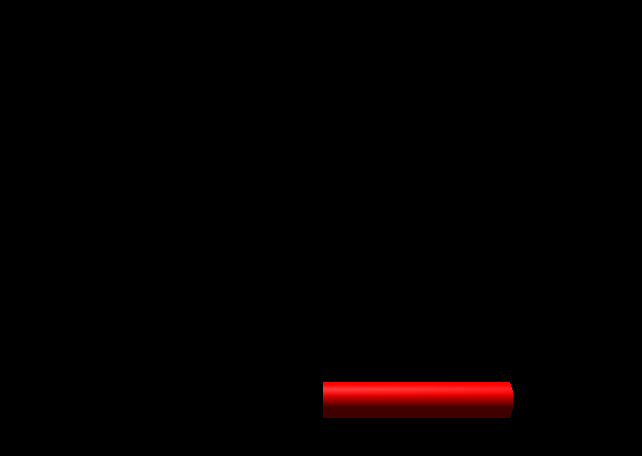
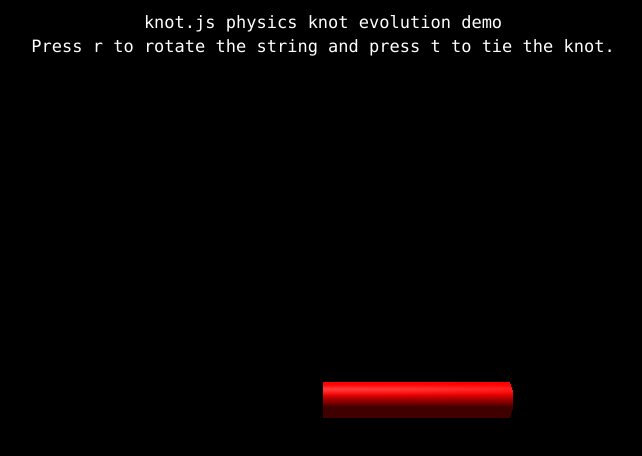
Before and after one commit to juanli16/live-knot-demo, a website with bundled scripts: page index.html in a window 1280 px wide. Shown: the whole page, without its empty margins (317-959 px from the left). Built offline with nearby package versions, Linux system fonts and the light colour scheme.

Commit message:
add instruction

```diff
--- a/index.html
+++ b/index.html
@@ -4,6 +4,7 @@
     <meta name="author" content="Justin Li and Xavier Capaldi">
     <meta charset="utf-8"/>
     <meta name="viewport" content="width=device-width, initial-scale=1" />
+    <link type="text/css" rel="stylesheet" href="main.css">
     <title>Live Knot Demo</title>
     <style>
       body { margin: 0; }
@@ -11,6 +12,8 @@
     </style>
   </head>
   <body>
-	<script type="module" src="dist/main.js"></script>
+      <div id="info">
+        knot.js physics knot evolution demo<br>Press r to rotate the string and press t to tie the knot.</div>
+      <script type="module" src="dist/main.js"></script>
   </body>
 </html>
--- /dev/null
+++ b/main.css
@@ -0,0 +1,26 @@
+body {
+	margin: 0;
+	background-color: #000;
+	color: #fff;
+	font-family: Monospace;
+	font-size: 17px;
+        font-family: "Lucida Console", Courier, monospace;
+	line-height: 24px;
+	overscroll-behavior: none;
+}
+
+#info {
+        color: white;
+        position: absolute;
+	top: 0px;
+	width: 100%;
+	padding: 10px;
+	box-sizing: border-box;
+	text-align: center;
+	-moz-user-select: none;
+	-webkit-user-select: none;
+	-ms-user-select: none;
+	user-select: none;
+	pointer-events: none;
+	z-index: 1;
+}
```
